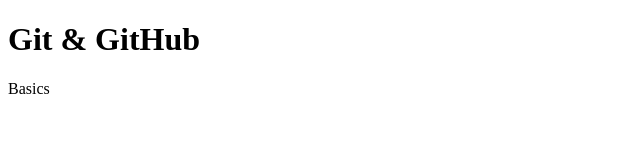
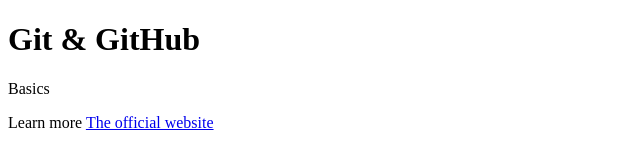
Before and after one commit to HeshamOrabi/learnGit-plus, a plain HTML site: page index.html in a window 1280 px wide. Shown: the whole page, without its empty margins (0-640 px from the left). Drawn offline with Linux system fonts and the light colour scheme.

Commit message:
added link

```diff
--- a/index.html
+++ b/index.html
@@ -9,5 +9,6 @@
 <body>
     <h1>Git & GitHub</h1>
     <p>Basics</p>
+    <p>Learn more <a href="https://git-scm.com/book/en/v2">The official website</a></p>
 </body>
 </html>
```
